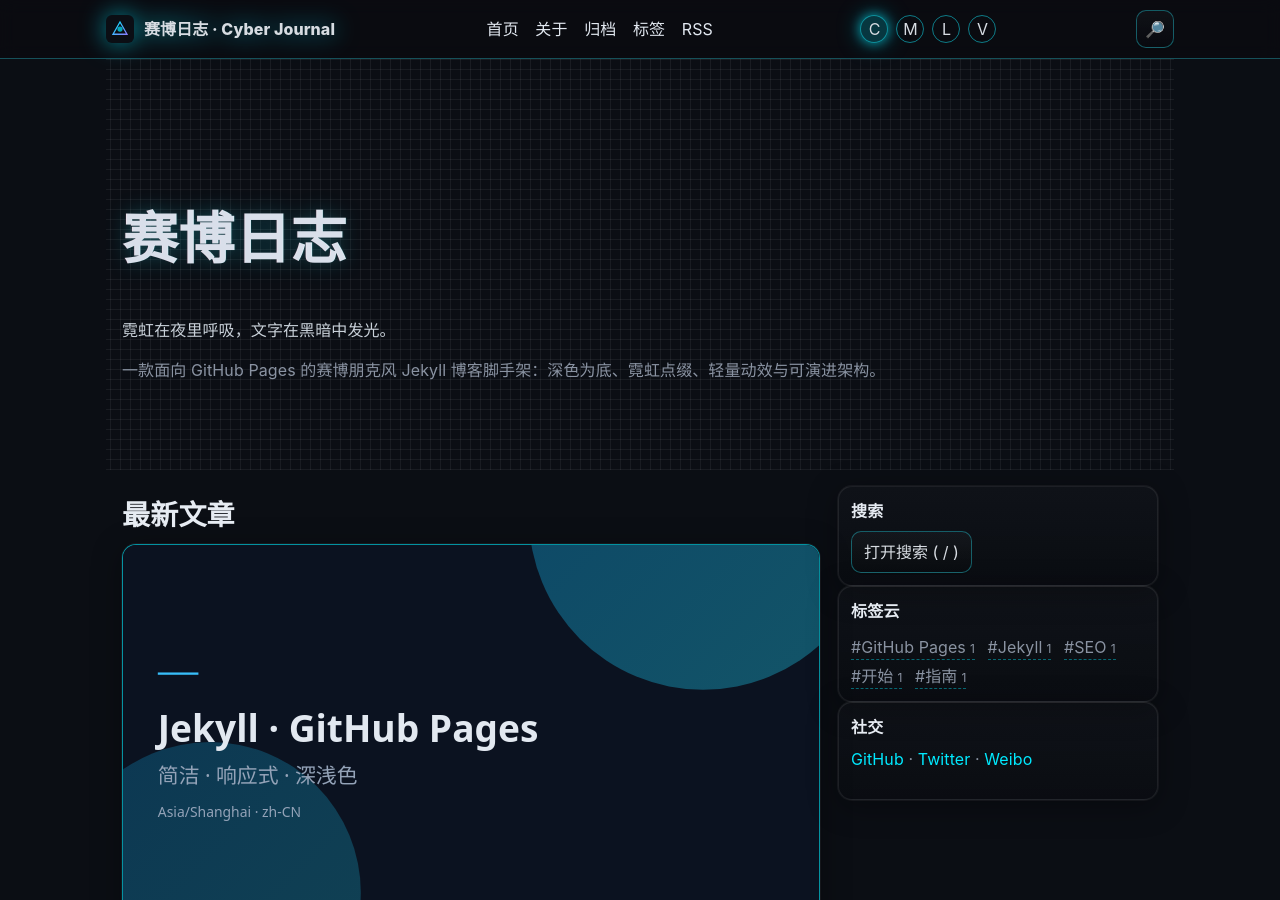
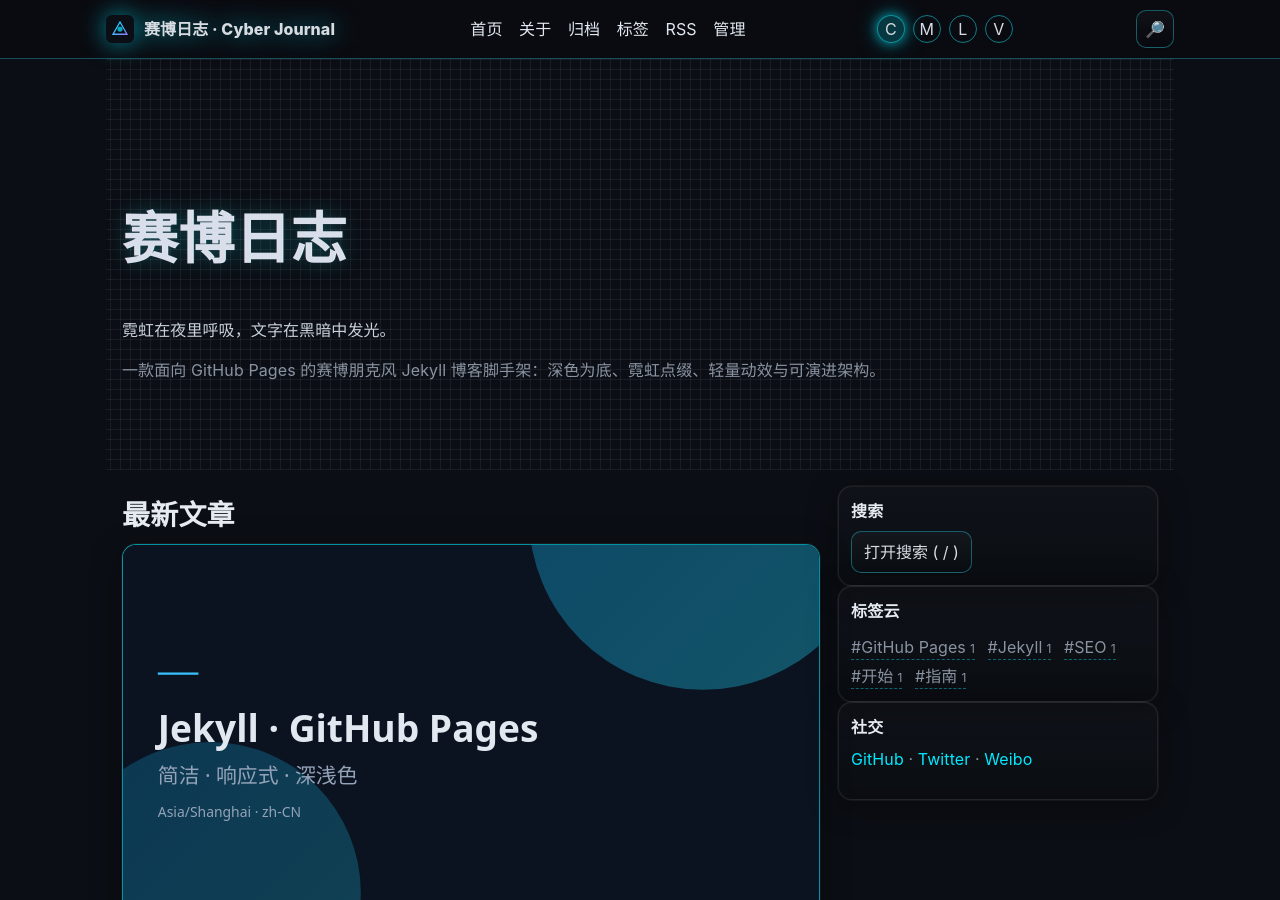
Before and after one commit to lllllllama/blog_web, a Jekyll site: the page built from index.html, in a window 1280 px wide and 900 px high. Built offline with Jekyll 4.4.1, drawn with Linux system fonts in a browser that asks for light colours; the list of posts is cut into pages by our own code.

Commit message:
chore(cms): add /admin to nav; clarify OAuth proxy placeholders in Static CMS config

```diff
--- a/_config.yml
+++ b/_config.yml
@@ -48,6 +48,8 @@ nav:
     url: /pages/tags/
   - title: RSS
     url: /feed.xml
+  - title: 管理
+    url: /admin/
 
 # 社交链接（在页脚显示）
 social:
```
Also changed, not shown: admin/config.yml (+6 -3 lines).
